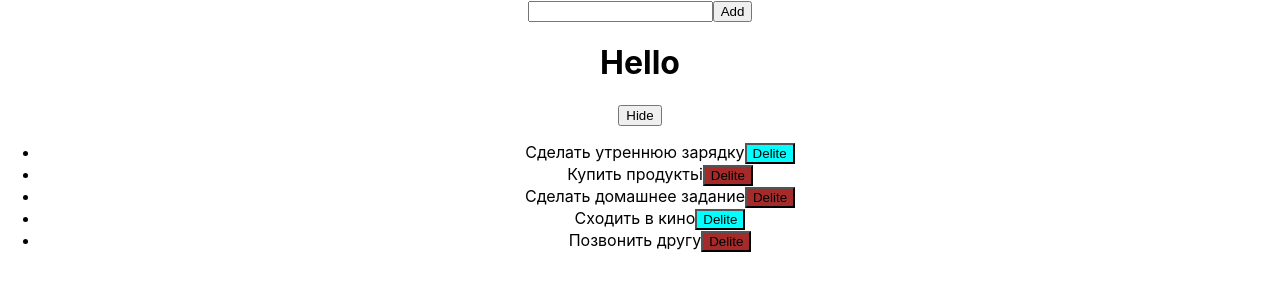
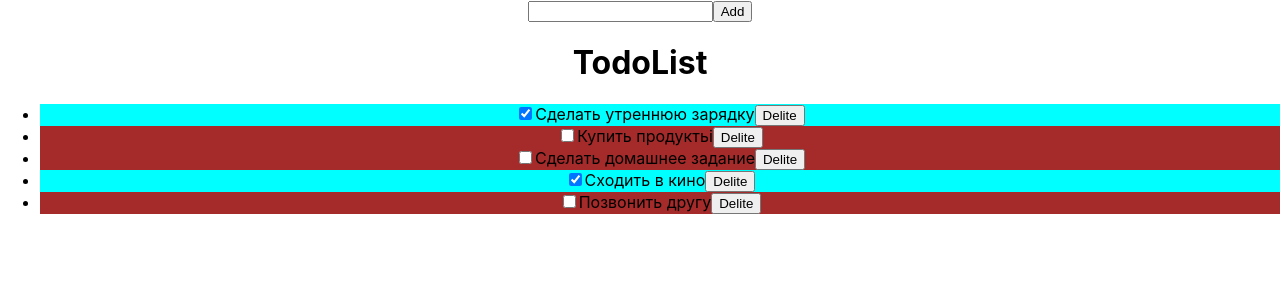
Before and after one commit to Ostwind9991/React-Hillel, a React (Create React App) app in the folder lesson_2/: page / in a window 1280 px wide. Shown: the top 300 px of the page. Built offline with nearby package versions, Linux system fonts and the light colour scheme.

Commit message:
TodoList beta

```diff
--- a/lesson_2/src/App.js
+++ b/lesson_2/src/App.js
@@ -4,11 +4,9 @@ import TodoList from './components/TodoList'
 
 
 function App() {
-  const name='Alexandr';
-  const age='27';
   return (
     <div className="App">
-      <TodoList name={name} age={age} visible={true}/>
+      <TodoList />
     </div>
   );
 }
--- a/lesson_2/src/components/TodoList.jsx
+++ b/lesson_2/src/components/TodoList.jsx
@@ -1,129 +1,99 @@
-import "./TodoList.css"
+import "./TodoList.css";
 import React, { Component } from "react";
 
 export default class TodoList extends Component {
   state = {
-            text: "Hello",
-            isVisible:true,
     food: [
       {
         id: "14",
         title: "Сделать утреннюю зарядку",
-                  completed: true
+        completed: true,
       },
       {
         id: "16",
         title: "Купить продуктьі",
-                  completed: false
+        completed: false,
       },
       {
         id: "18",
         title: "Сделать домашнее задание",
-                  completed: false
+        completed: false,
       },
       {
         id: "19",
         title: "Сходить в кино",
-                  completed: true
+        completed: true,
       },
       {
         id: "20",
         title: "Позвонить другу",
-                  completed: false
-                }
+        completed: false,
+      },
     ],
   };
 
   constructor() {
     super();
-        this.onButtonClick = this.onButtonClick.bind(this);
+    this.onInputAdd = this.onInputAdd.bind(this);
+    this.onInputChange = this.onInputChange.bind(this);
   }
 
-    render(){
-        const {isVisible, text, food} = this.state;
+  render() {
+    const { food } = this.state;
     return (
       <>
-        <input type="text" onChange={this.onInputChange.bind(this)}/>
-        <button onClick={this.onInputAdd.bind(this)}>Add</button>
-        {isVisible && <h1>{text}</h1>}
-        <button onClick={this.onButtonClick}>
-            {isVisible ? 'Hide' :'Show'}
+        <input type="text" onChange={this.onInputChange} />
+        <button onClick={this.onInputAdd}>Add</button>
+        <h1>TodoList</h1>
+        <ul>
+          {food.map((el) => (
+            <li key={el.id} className={el.completed ? "DiActive" : "Active"}>
+              <input
+                type="checkbox"
+                defaultChecked={el.completed ? true : false}
+                onChange={() => this.onCheckedChange(el)}
+              />
+              {el.title}
+              <button key={el.id + "1"} onClick={() => this.onInputDel(el)}>
+                Delite
               </button>
-        <ul>
-            {food.map(el=> <li key={el.id}>{el.title}
-            <button className={el.completed ?"DiActive" : "Active"} key={el.id+"1"}  onClick={() => this.onInputDel(el)}>Delite</button></li>)}
-            {console.log(this.state.food)}
+            </li>
+          ))}
         </ul>
-
       </>
     );
   }
 
-    onInputChange(e){
-        console.log(e.target.value)
-        this.setState({newFood: e.target.value})
+  onInputChange(e) {
+    const { newFood } = this.state;
+    this.setState({ newFood: e.target.value });
+    console.log(newFood);
   }
 
-    onInputAdd(){
-        const arrFood = {};
-        const index = parseInt(this.state.food[this.state.food.length - 1].id)
-        console.log(index+1)
-        arrFood.id= `${index+1}`;
-        arrFood.title=`${this.state.newFood}`;
-        arrFood.completed=false;
-        this.state.food.push(arrFood);
-        this.setState(this.state.food)
+  onCheckedChange(el) {
+    const { food } = this.state;
+    food.find((elem) => elem.id === el.id).completed = !food.find(
+      (elem) => elem.id === el.id
+    ).completed;
+    this.setState(food);
   }
 
-    onInputDel(el){
-        this.state.food.find(elem => elem.id === el.id).completed = !this.state.food.find(elem => elem.id === el.id).completed
-        this.setState(this.state.food)
-
+  onInputAdd() {
+    const { food, newFood } = this.state;
+    const arrFood = {};
+    const index = parseInt(food[food.length - 1].id);
+    console.log(index + 1);
+    arrFood.id = `${index + 1}`;
+    arrFood.title = `${newFood}`;
+    arrFood.completed = false;
+    food.push(arrFood);
+    this.setState(food);
   }
 
-    onButtonClick() {
-        const {isVisible} = this.state;
-        this.setState({isVisible: !isVisible})
+  onInputDel(el) {
+    const { food } = this.state;
+    const index = food.findIndex((x) => x.id === el.id);
+    food.splice(index, 1);
+    this.setState({ food: food });
   }
 }
-
-
-
-
-
-
-
-// import React, { Component } from "react";
-
-// export default class TodoList extends Component {
-//     state = {
-//             text: "Hello",
-//             isVisible:true,
-//             food: ["eggs", "bread", "milk"],
-//         };
-
-//     constructor() {
-//         super();
-//         this.onButtonClick = this.onButtonClick.bind(this);
-//     }
-
-//     render(){
-//         const {isVisible, text, food} = this.state;
-//         return (
-//         <>
-//         {isVisible && <h1>{text}</h1>}
-//         <button onClick={this.onButtonClick}>
-//             {isVisible ? 'Hide' :'Show'}
-//         </button>
-//         <ul>
-//             {food.map(el=> <li key={el}>{el}</li>)}
-//         </ul>
-//         </>
-//         );
-//     }
-
-//     onButtonClick() {
-//         const {isVisible} = this.state;
-//         this.setState({isVisible: !isVisible})
-//     }
-// }
```
Lines whose indentation alone changed are shown as unchanged.
